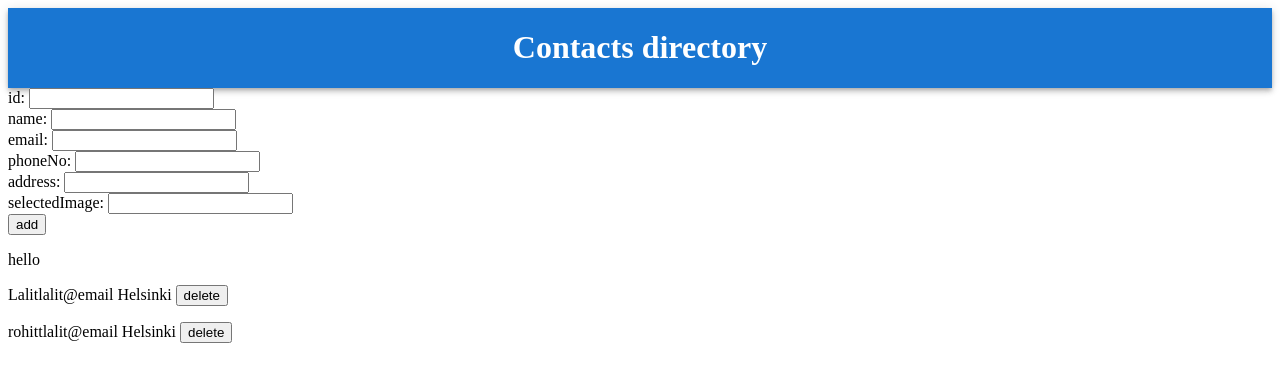
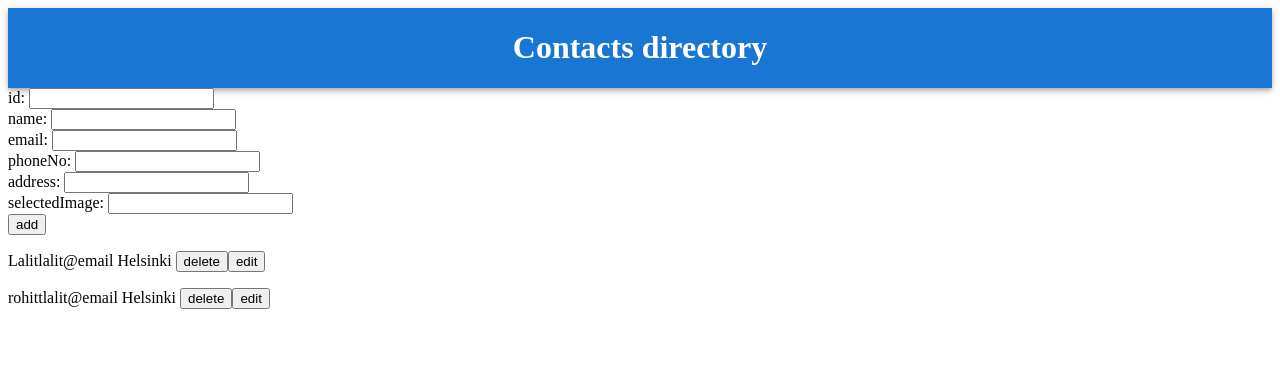
Before and after one commit to lalitghimire/contacts-directory, a React (Create React App) app in the folder client/: page / in a window 1280 px wide. Shown: the top 382 px of the page. Built offline with nearby package versions, Linux system fonts and the light colour scheme.

Commit message:
add edit button

```diff
--- a/client/src/components/ContactsList.js
+++ b/client/src/components/ContactsList.js
@@ -1,4 +1,5 @@
 import React from 'react';
+
 import { useDispatch, useSelector } from 'react-redux';
 import { removeContact } from '../redux/contactSlice';
 
@@ -13,12 +14,12 @@ const ContactsList = () => {
 
     return (
         <div>
-            <p>hello</p>
             {contacts.map((person) => (
                 <p key={person.name}>
                     {person.name}
                     {person.email} {person.address}{' '}
                     <button onClick={() => handleDeleteContact(person.id)}> delete</button>
+                    <button> edit </button>
                 </p>
             ))}
         </div>
```
